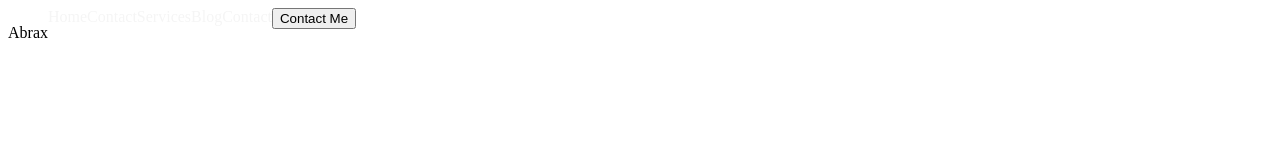
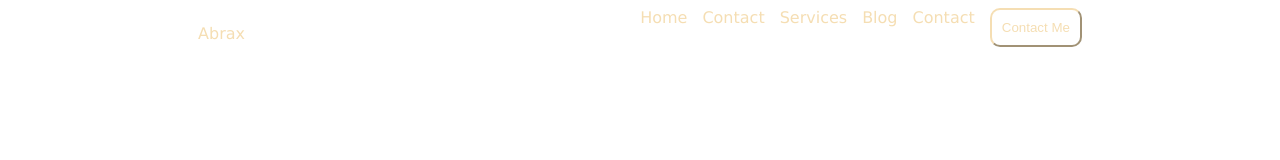
Before and after one commit to abdulwdd/Portfolio, a plain HTML site: page index.html in a window 1280 px wide. Drawn offline with Linux system fonts and the light colour scheme.

Commit message:
twelefth commit

```diff
--- a/css/style.css
+++ b/css/style.css
@@ -3,13 +3,32 @@
     text-decoration: none;
     text-align: center;
     /* justify-content: space-around; */
+    justify-content: space-around;
+
+}
+#head1a{
+    color:wheat;
+    font-family: Verdana, Geneva, Tahoma, sans-serif;
 }
 .head2{
     display: flex;
     justify-content: space-between;
     text-decoration: none;
+    text-align: center;
 }
 .head2 a{
     text-decoration: none;
-    color: whitesmoke;
+    color: wheat;
+    font-family: Verdana, Geneva, Tahoma, sans-serif;
+    margin-left: 15px;
+    text-align: center;
 }
+#but1{
+    margin-left: 15px;
+    border-color: wheat;
+    color: wheat;
+    padding: 10px;
+    border-radius: 10px;
+    border-style: outset;
+    background-color: white;
+}
--- a/index.html
+++ b/index.html
@@ -10,7 +10,7 @@
   <header>
     <div class="head">
         <div class="head1">
-            <p>Abrax</p>
+            <p id="head1a">Abrax</p>
         </div>
         <div class="head2">
            <a href="Home">Home</a>
@@ -19,7 +19,7 @@
            <a href="Blog">Blog</a>
            <a href="Contact">Contact</a>
            <div>
-              <button>Contact Me</button>
+              <button id="but1">Contact Me</button>
            </div>
         </div>
 
```
